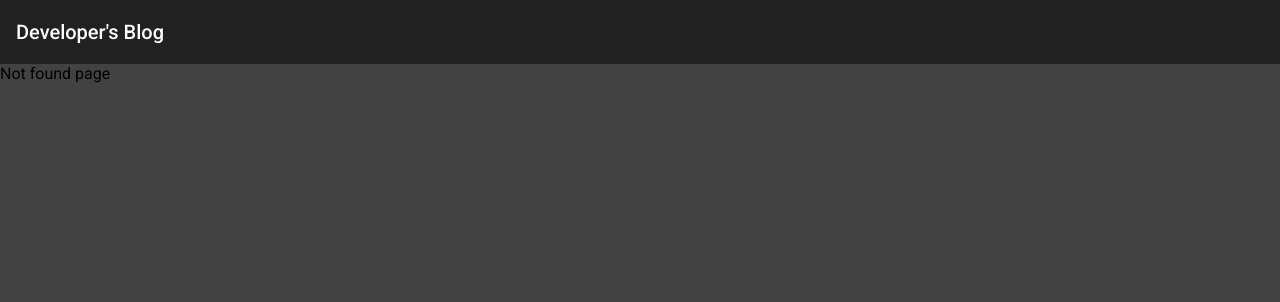
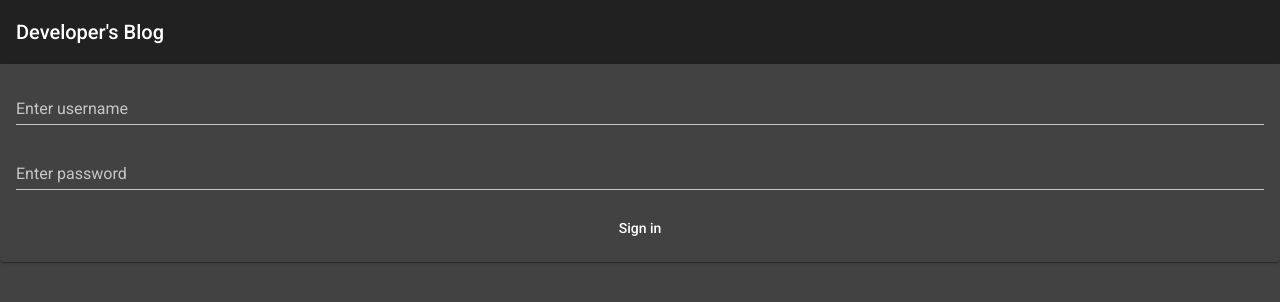
Before and after one commit to yusufheri/mean-cms-ng, an Angular app: page /login in a window 1280 px wide. Before the commit this address had no page. Shown: the top 302 px of the page. Built offline with nearby package versions, Linux system fonts and the light colour scheme; what @kolkov/angular-editor would draw is missing.

Commit message:
Driven form and Service Authentification

```diff
--- a/src/app/app-routing.module.ts
+++ b/src/app/app-routing.module.ts
@@ -5,11 +5,13 @@ import { BlogpostComponent } from './components/blogpost/blogpost.component';
 import { NotFoundComponent } from './components/not-found/not-found.component';
 import { AdminComponent } from './components/admin/admin.component';
 import { BlogpostUpdateComponent } from './components/admin/blogpost-update/blogpost-update.component';
+import { AuthComponent } from './components/auth/auth.component';
 
 const routes: Routes = [
   { path: '', component: BlogpostListComponent },
+  { path: 'login', component: AuthComponent },
   { path: 'admin', component: AdminComponent },
-    { path: 'admin/blog-posts/:id', component: BlogpostUpdateComponent },
+  { path: 'admin/blog-posts/:id', component: BlogpostUpdateComponent },
   { path: 'blog-posts/:id/:slug', component: BlogpostComponent },
   { path: '**', component: NotFoundComponent },
 ];
--- a/src/app/app.module.ts
+++ b/src/app/app.module.ts
@@ -21,6 +21,7 @@ import { NotFoundComponent } from './components/not-found/not-found.component';
 import { AdminComponent } from './components/admin/admin.component';
 import { BlogpostCreateComponent } from './components/admin/blogpost-create/blogpost-create.component';
 import { BlogpostUpdateComponent } from './components/admin/blogpost-update/blogpost-update.component';
+import { AuthComponent } from './components/auth/auth.component';
 
 
 
@@ -34,7 +35,8 @@ import { BlogpostUpdateComponent } from './components/admin/blogpost-update/blog
     BlogpostCreateComponent,
     BlogpostUpdateComponent,
     TruncateTextPipe,
-    SlugifyPipe
+    SlugifyPipe,
+    AuthComponent
   ],
   imports: [
     BrowserModule,
--- /dev/null
+++ b/src/app/components/auth/auth.component.css
@@ -0,0 +1,8 @@
+.example-container{
+    display: flex;
+    flex-direction: column;
+}
+
+.example-container > * {
+    width: 100%;
+}
--- /dev/null
+++ b/src/app/components/auth/auth.component.html
@@ -0,0 +1,13 @@
+<mat-card>
+    <form #loginForm="ngForm" (ngSubmit)="login()">
+        <div class="example-container">
+            <mat-form-field>
+                <input matInput type="text" name="username" id="username" [(ngModel)]="user.username" placeholder=" Enter username">
+            </mat-form-field>
+            <mat-form-field>
+                <input matInput type="password" name="password" id="password" [(ngModel)]="user.password"placeholder="Enter password">
+            </mat-form-field>
+            <button mat-button type="submit" [disabled]="!loginForm.form.valid">Sign in</button>
+        </div>
+    </form>
+</mat-card>
--- /dev/null
+++ b/src/app/components/auth/auth.component.ts
@@ -0,0 +1,37 @@
+import { Component, OnInit } from '@angular/core';
+import { Router } from '@angular/router';
+import { AuthService } from '../../services/auth.service';
+import { User } from '../../models/user';
+
+@Component({
+  selector: 'app-auth',
+  templateUrl: './auth.component.html',
+  styleUrls: ['./auth.component.css']
+})
+export class AuthComponent implements OnInit {
+  user: User = {username: '', password: ''};
+  constructor(private authService: AuthService, private router: Router) { }
+
+  ngOnInit() {
+  }
+
+  login() {
+    console.log(this.user);
+    this.authService
+      .login(this.user)
+      .subscribe(
+        data => this.handleSuccess(data),
+        error => this.handleError(error)
+      );
+  }
+
+  handleSuccess(data) {
+    console.log('Logged in', data);
+    this.router.navigate(['admin']);
+  }
+
+  handleError(error) {
+    console.error('Not logged in', error);
+  }
+
+}
--- /dev/null
+++ b/src/app/models/user.ts
@@ -0,0 +1,5 @@
+export interface User {
+    isLoggin?: boolean;
+    username: string;
+    password: string;
+}
--- /dev/null
+++ b/src/app/services/auth.service.ts
@@ -0,0 +1,16 @@
+import { Injectable } from '@angular/core';
+import { HttpClient } from '@angular/common/http';
+import { User } from '../models/user';
+
+@Injectable({
+  providedIn: 'root'
+})
+export class AuthService {
+  baseUrl = 'http://localhost:4000/auth/login';
+
+  constructor(private httpClient: HttpClient) { }
+
+  login(user: User) {
+    return this.httpClient.post<User>(this.baseUrl, user);
+  }
+}
```
Also changed, not shown: 1 other file (tests, documents, lock files or other folders).
